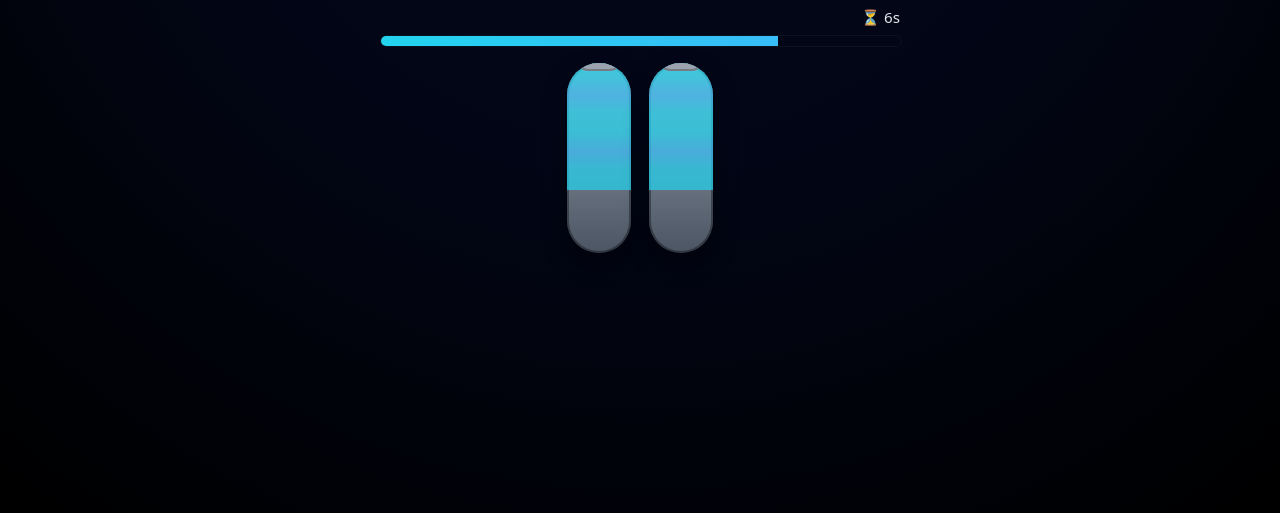
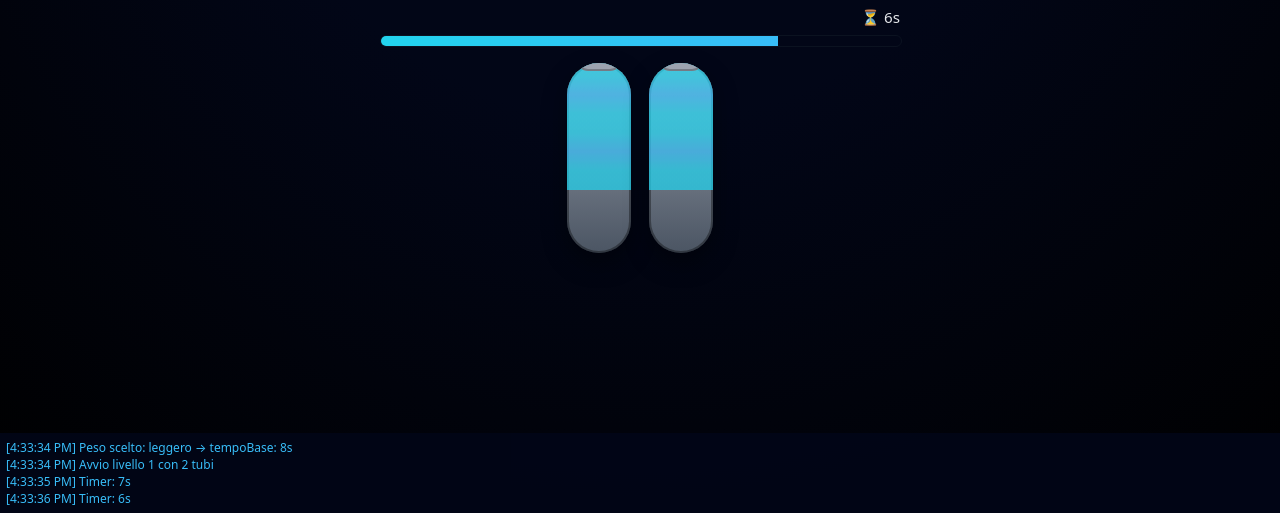
Before and after one commit to DaniKush01/tube-minigame, a plain HTML site: page index.html in a window 1280 px wide. Both pictures are taken after a click on the button "Leggero". Shown: the part 287-800 px from the top of the page. Drawn offline with Linux system fonts and the light colour scheme.

Commit message:
Update index.html

```diff
--- a/index.html
+++ b/index.html
@@ -114,7 +114,6 @@
       z-index: 2;
     }
 
-    /* Acqua animata */
     .acqua {
       position: absolute;
       inset: 0;
@@ -161,6 +160,22 @@
     .ok { color: var(--ok); }
     .ko { color: var(--danger); }
 
+    #debugPanel {
+      position: fixed;
+      bottom: 0;
+      left: 0;
+      right: 0;
+      max-height: 35vh;
+      overflow: auto;
+      background: rgba(2,6,23,.95);
+      color: #38bdf8;
+      font-size: 12px;
+      padding: 6px;
+      display: none;
+      z-index: 9999;
+      text-align: left;
+    }
+
     @media (max-width: 420px) {
       .tubo { width: 56px; height: 170px; }
       .tubi { gap: 14px; }
@@ -169,7 +184,7 @@
 </head>
 <body>
   <div class="container" id="app">
-    <h1 id="titolo">Labirinto delle Tubature</h1>
+    <h1>Labirinto delle Tubature</h1>
     <div class="subtitle">Seleziona la dimensione corretta del tuo personaggio</div>
 
     <div id="selezionePeso" class="scelte">
@@ -194,7 +209,11 @@
     <div class="msg" id="messaggio"></div>
   </div>
 
+  <div id="debugPanel"></div>
+
   <script>
+    const DEBUG = true; // <-- metti false per disattivare debug
+
     const livelli = [2, 3, 3, 2, 1];
     const combinazioneCorretta = ["sinistra", "centro", "centro", "destra", "centro"];
 
@@ -204,12 +223,26 @@
     let tempo = 15;
     let scelteUtente = [];
 
+    function debugUI(msg) {
+      if (!DEBUG) return;
+      const panel = document.getElementById("debugPanel");
+      panel.style.display = "block";
+      const time = new Date().toLocaleTimeString();
+      panel.innerHTML += `<div>[${time}] ${msg}</div>`;
+      panel.scrollTop = panel.scrollHeight;
+      console.log("[DEBUG]", msg);
+    }
+
     function scegliPeso(tipo) {
-      if (localStorage.getItem("pesoSelezionato")) return;
+      if (localStorage.getItem("pesoSelezionato")) {
+        debugUI("Peso già selezionato: " + localStorage.getItem("pesoSelezionato"));
+        return;
+      }
 
       localStorage.setItem("pesoSelezionato", tipo);
+      tempoBase = tipo === "leggero" ? 8 : tipo === "pesante" ? 30 : 15;
 
-      tempoBase = tipo === "leggero" ? 8 : tipo === "pesante" ? 30 : 15;
+      debugUI("Peso scelto: " + tipo + " → tempoBase: " + tempoBase + "s");
 
       document.getElementById("selezionePeso").style.display = "none";
       document.getElementById("gioco").style.display = "block";
@@ -224,6 +257,7 @@
       tubiContainer.innerHTML = "";
 
       const numTubi = livelli[pagina];
+      debugUI("Avvio livello " + (pagina + 1) + " con " + numTubi + " tubi");
 
       for (let i = 0; i < numTubi; i++) {
         const tubo = document.createElement("div");
@@ -247,6 +281,7 @@
       timer = setInterval(() => {
         tempo--;
         aggiornaTimerUI();
+        debugUI("Timer: " + tempo + "s");
 
         if (tempo <= 0) {
           resetGioco("⏱ Tempo scaduto! Torni alla tubatura iniziale.");
@@ -264,6 +299,7 @@
       clearInterval(timer);
       el.classList.add("selezionato");
       scelteUtente.push(posizione);
+      debugUI("Scelta: " + posizione + " (livello " + (pagina + 1) + ")");
       pagina++;
 
       setTimeout(() => {
@@ -277,6 +313,8 @@
 
     function controllaRisultato() {
       const ok = scelteUtente.every((v, i) => v === combinazioneCorretta[i]);
+      debugUI("Scelte utente: " + JSON.stringify(scelteUtente));
+      debugUI("Esito finale: " + (ok ? "CORRETTO" : "SBAGLIATO"));
 
       if (ok) {
         document.getElementById("messaggio").innerHTML =
@@ -290,7 +328,11 @@
       clearInterval(timer);
       pagina = 0;
       scelteUtente = [];
-      document.getElementById("messaggio").innerHTML = "<span class='ko'>" + msg + "</span>";
+      debugUI("RESET: " + msg);
+
+      document.getElementById("messaggio").innerHTML =
+        "<span class='ko'>" + msg + "</span>";
+
       document.getElementById("app").classList.add("shake");
 
       setTimeout(() => {
@@ -298,6 +340,10 @@
         avviaLivello();
       }, 900);
     }
+
+    window.addEventListener("error", (e) => {
+      debugUI("ERRORE JS: " + e.message);
+    });
   </script>
 </body>
 </html>
```
